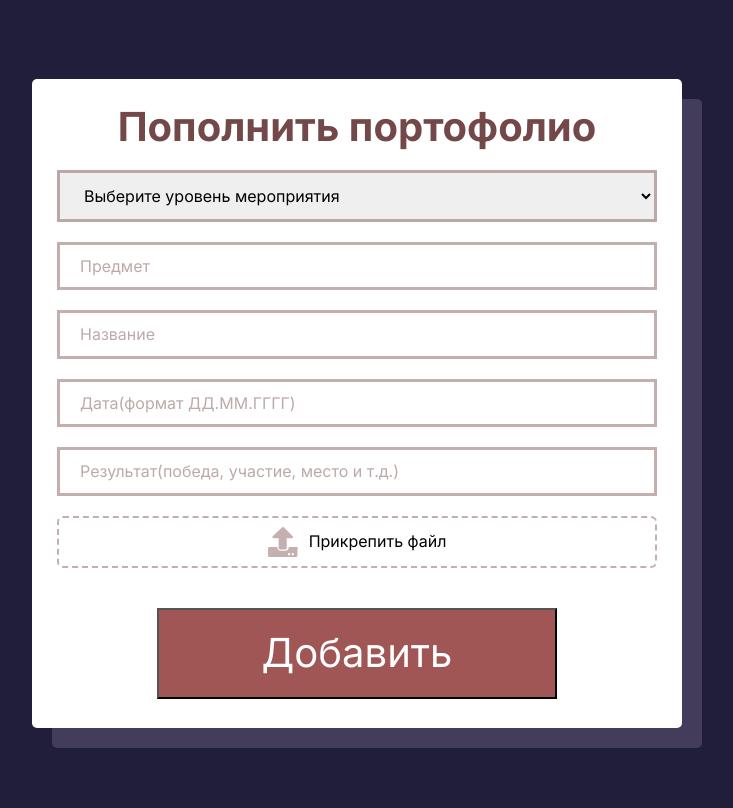
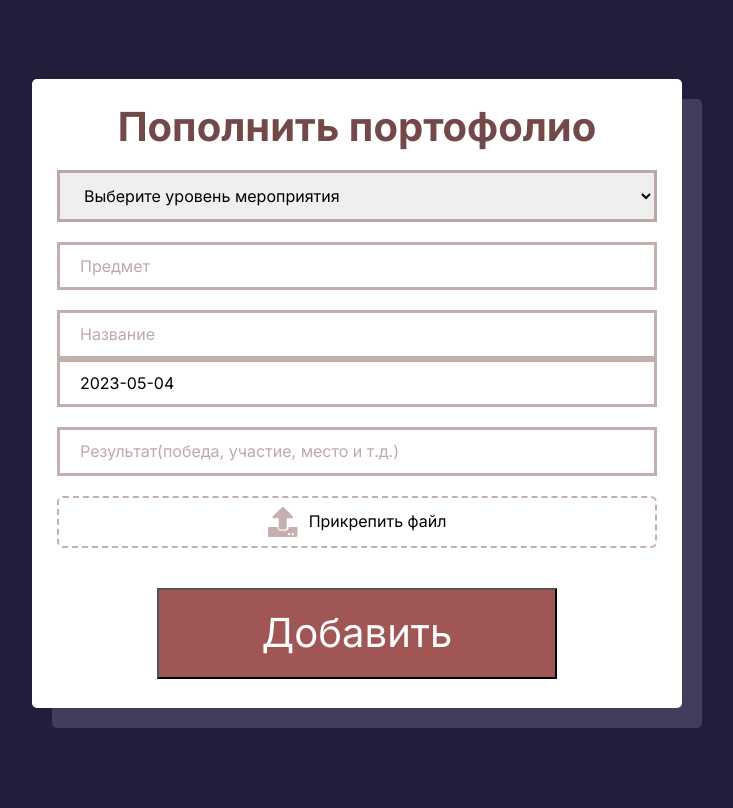
Before and after one commit to Winushkin/PortKeeper, a Flask app: page /add-portfolio in a window 1280 px wide. Shown: the part 97-905 px from the top of the page, without its empty margins (283-1016 px from the left). After the commit the page ends 825 px from the top, so only its background shows below. Run offline with Flask 3, Linux system fonts and the light colour scheme.

Commit message:
added date peacker

```diff
--- a/templates/port-add-item.html
+++ b/templates/port-add-item.html
@@ -21,7 +21,7 @@
                 <input class="login" type="text" placeholder="Название" name="name">
             </div>
             <div>
-                <input class="login" type="text" placeholder="Дата(формат ДД.ММ.ГГГГ)" name="date">
+                <input type="login" id="start" name="trip-start" value="2023-05-04" min="2000-01-01" max="2023-12-31">
             </div>
             <input class="login" type="text" placeholder="Результат(победа, участие, место и т.д.)" name="result">
             </div>
```
